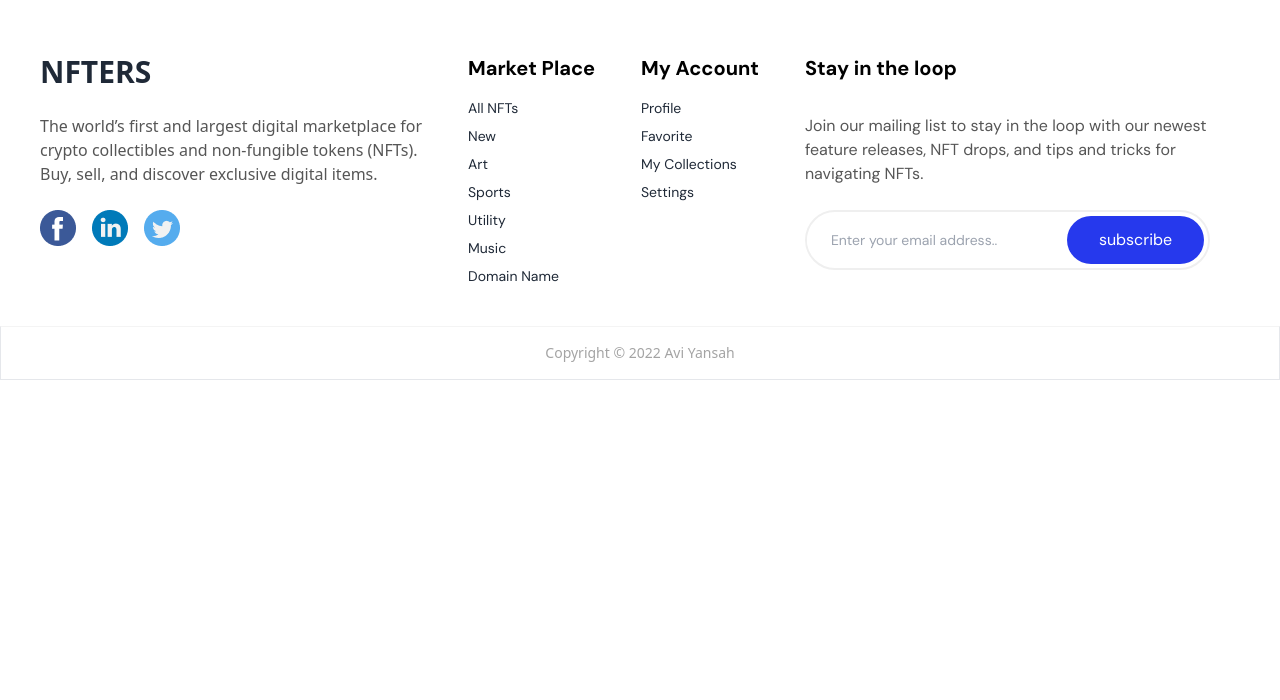
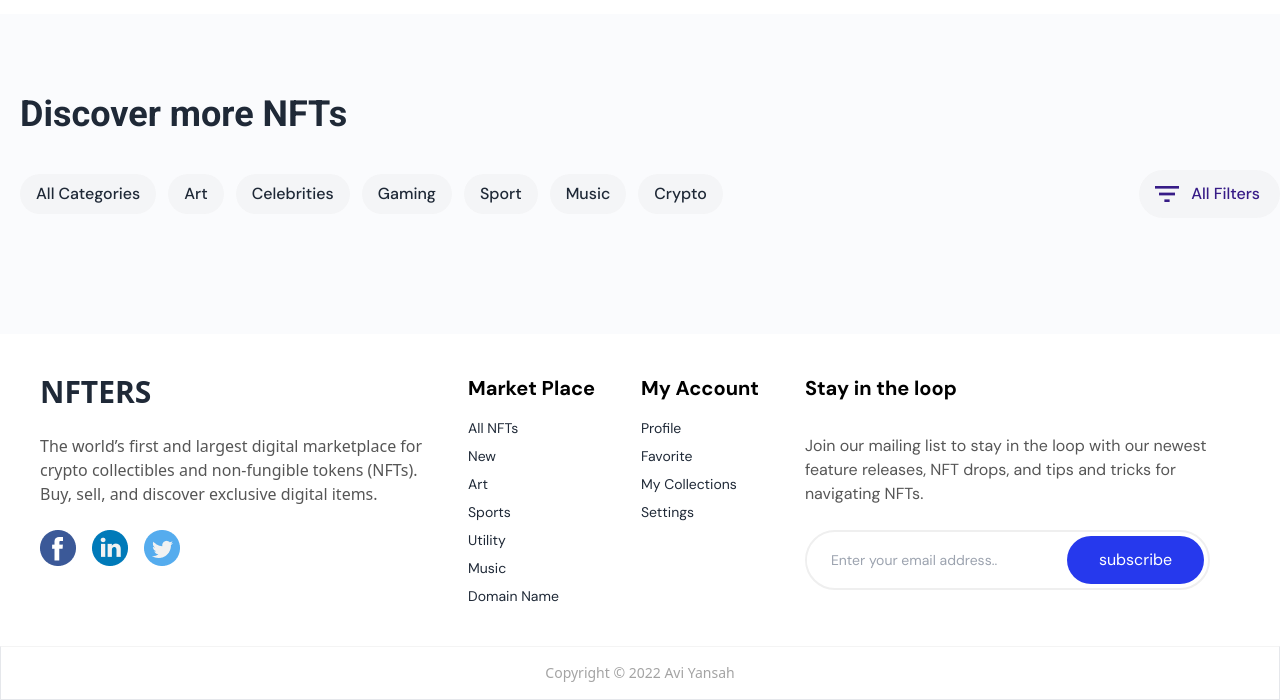
Before and after one commit to Ashik465/nft-market-place-community, a React (Vite) app: page / in a window 1280 px wide. Shown: the part 2543-3243 px from the top of the page. Before the commit the page ends 2923 px from the top, so only its background shows below. Built offline with nearby package versions, Linux system fonts and the light colour scheme.

Commit message:
discover more half done

```diff
--- /dev/null
+++ b/src/pages/home/DiscoverNFT/DiscoverNFT.jsx
@@ -0,0 +1,58 @@
+
+import filter from '../../../assets/discover-more/filter.png'
+const DiscoverNFT = () => {
+    const categories = [
+        'All Categories',
+        'Art',
+        'Celebrities',
+        'Gaming',
+        'Sport',
+        'Music',
+        'Crypto',
+    ];
+    return (
+        <>
+            <div className="bg-[#D9E0EC21] mt-20  backdrop-blur-xl ">
+           <div className="container mx-auto py-20">
+
+                <h1   style={{ fontFamily: "Roboto, sans-serif" }}
+            className=" font-bold text-4xl px-5">
+                Discover more NFTs
+                </h1>
+            {/* category section */}
+              <div className="flex items-center justify-between flex-wrap">
+                <div className="flex flex-wrap gap-3 px-5 py-10">
+                {categories.map((category, index) => (
+            <h1  style={{
+                fontFamily: "DM Sans, sans-serif",
+              }} className=" bg-[#DCDCDC33]  rounded-full px-4 py-2 text-base font-medium hover:bg-[#3D00B7] hover:text-white cursor-pointer" key={index} >
+              {category}
+            </h1>
+          ))}
+                </div>
+                {/*filter  */}
+                <div className="dropdown dropdown-end pl-32 sm:pl-0">
+                    <div className='flex items-center gap-2 bg-[#DCDCDC33]  rounded-full px-4 py-2'>
+                        <img src={filter} alt="" />
+                       <label tabIndex={0} style={{
+                fontFamily: "DM Sans, sans-serif",
+              }}  className="   text-base font-medium   text-[#371C87] cursor-pointer  m-1">All Filters</label>
+                    </div>
+
+
+  <ul tabIndex={0} className="dropdown-content z-[1] menu p-2 shadow bg-base-100 rounded-box w-52">
+    <li><a> Price</a></li>
+    <li><a> New</a></li>
+  </ul>
+</div>
+
+              </div>
+
+
+           </div>
+        </div>
+        </>
+    );
+};
+
+export default DiscoverNFT;
--- a/src/pages/home/Home/Home.jsx
+++ b/src/pages/home/Home/Home.jsx
@@ -1,3 +1,4 @@
+import DiscoverNFT from "../DiscoverNFT/DiscoverNFT";
 import AmazingNFT from "../amazingNFT/AmazingNFT";
 import Banner from "../banner/Banner";
 import CollectionFeatured from "../collectionFeatured/CollectionFeatured";
@@ -11,6 +12,7 @@ const Home = () => {
             <AmazingNFT></AmazingNFT>
             <TopCollection></TopCollection>
             <CollectionFeatured></CollectionFeatured>
+            <DiscoverNFT></DiscoverNFT>
         </div>
     );
 };
```
Also changed, not shown: src/assets/discover-more/filter.png (added).
